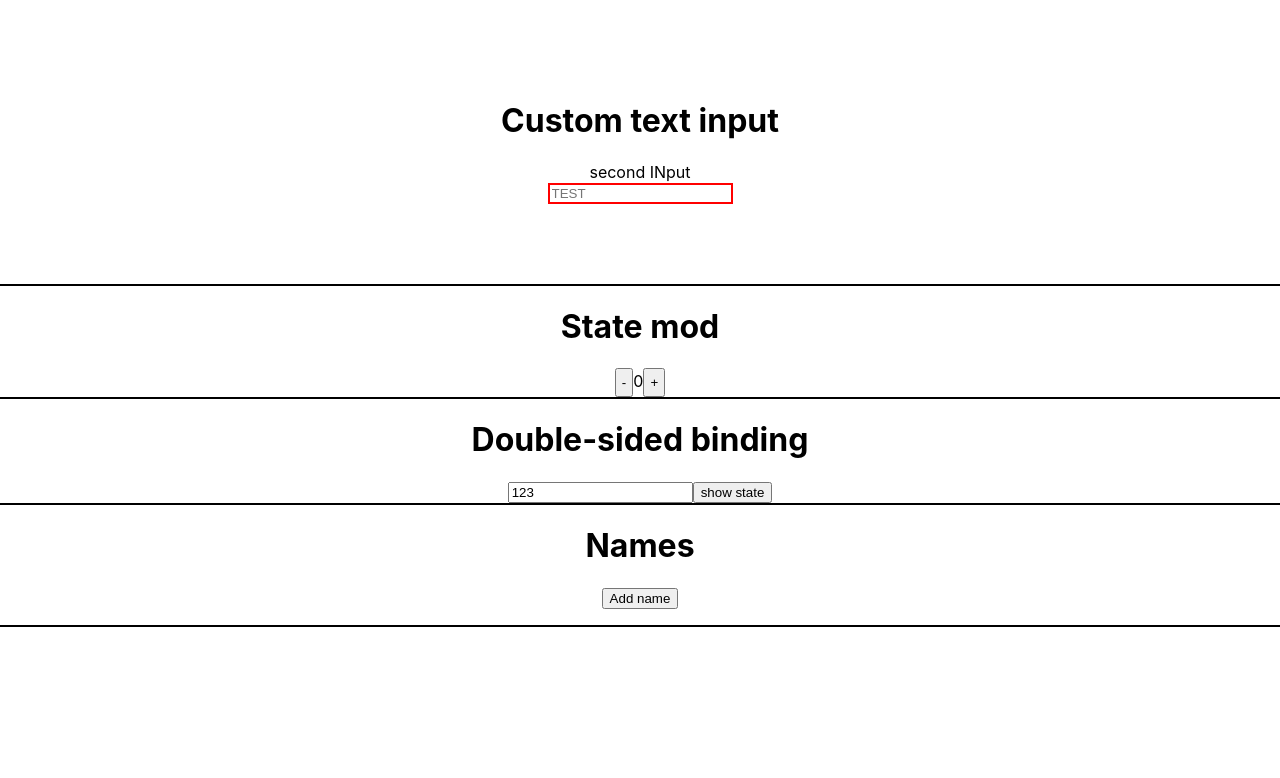
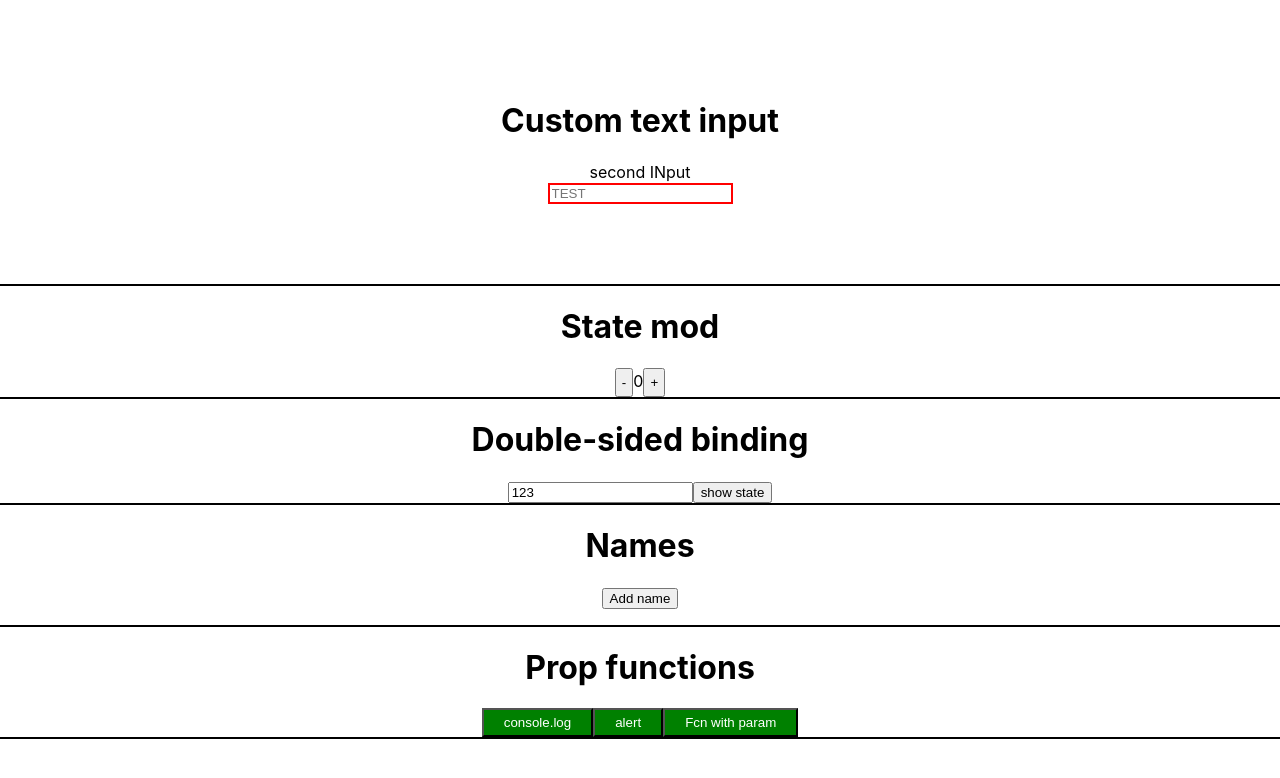
Before and after one commit to Gantlas/react-hw-1-part2, a React (Create React App) app: page / in a window 1280 px wide. Shown: the top 778 px of the page. Built offline with nearby package versions, Linux system fonts and the light colour scheme.

Commit message:
done Prop functions task

```diff
--- a/src/App.js
+++ b/src/App.js
@@ -4,6 +4,7 @@ import "./App.css";
 import CustomTextInput from "./components/CustomTextInput/CustomTextInput";
 import DoubleSidedBinding from "./components/DoubleSidedBinding/DoubleSidedBinding";
 import Names from "./components/Names/Names.jsx";
+import PropFunctions from "./components/PropFunctions/PropFunctions";
 import StateMod from "./components/StateMod/StateMod";
 
 class App extends React.Component {
@@ -29,6 +30,7 @@ class App extends React.Component {
         <StateMod />
         <DoubleSidedBinding value="123" />
         <Names />
+        <PropFunctions />
       </div>
     );
   }
--- /dev/null
+++ b/src/components/PropFunctions/PropFunctions.jsx
@@ -0,0 +1,17 @@
+/* eslint-disable no-undef */
+import React from "react";
+import s from "./PropFunctions.module.css";
+import Tap from "./Tap/Tap";
+
+const PropFunctions = () => {
+  return (
+    <div className={s.container}>
+      <h1>Prop functions</h1>
+      <Tap label="console.log" clickFcn={() => console.log("message")} />
+      <Tap label="alert" clickFcn={() => alert("message")} />
+      <Tap label="Fcn with param" clickFcn={(p) => alert(p)} />
+    </div>
+  );
+};
+
+export default PropFunctions;
--- /dev/null
+++ b/src/components/PropFunctions/PropFunctions.module.css
@@ -0,0 +1,4 @@
+.container {
+  margin-bottom: 20px;
+  border-bottom: 2px solid black;
+}
--- /dev/null
+++ b/src/components/PropFunctions/Tap/Tap.jsx
@@ -0,0 +1,18 @@
+import React from "react";
+import PropTypes from "prop-types";
+import s from "./Tap.module.css";
+
+const Tap = ({ label, clickFcn }) => {
+  return (
+    <button className={s.btn} onClick={() => clickFcn(label)}>
+      {label}
+    </button>
+  );
+};
+
+Tap.propTypes = {
+  label: PropTypes.string,
+  clickFcn: PropTypes.func,
+};
+
+export default Tap;
--- /dev/null
+++ b/src/components/PropFunctions/Tap/Tap.module.css
@@ -0,0 +1,5 @@
+.btn {
+  padding: 5px 20px;
+  background-color: green;
+  color: white;
+}
```
